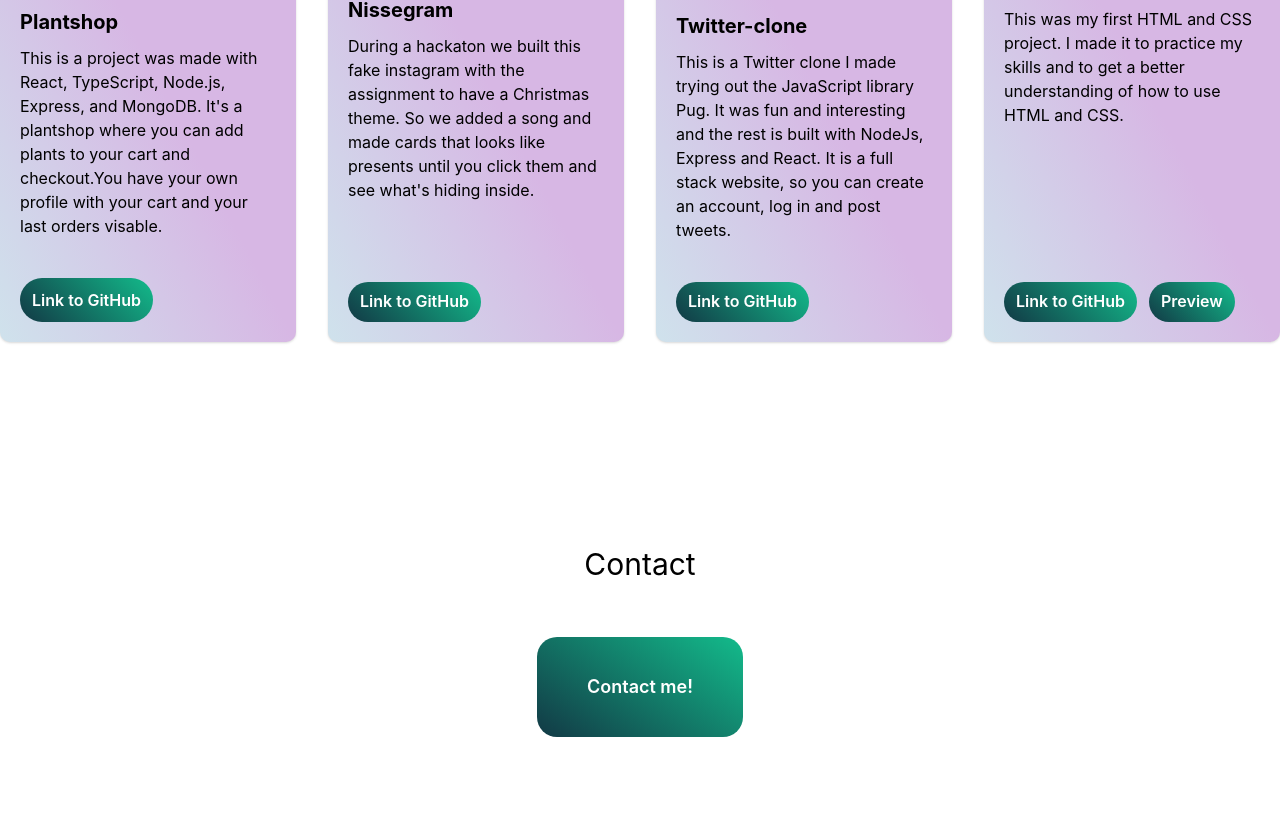
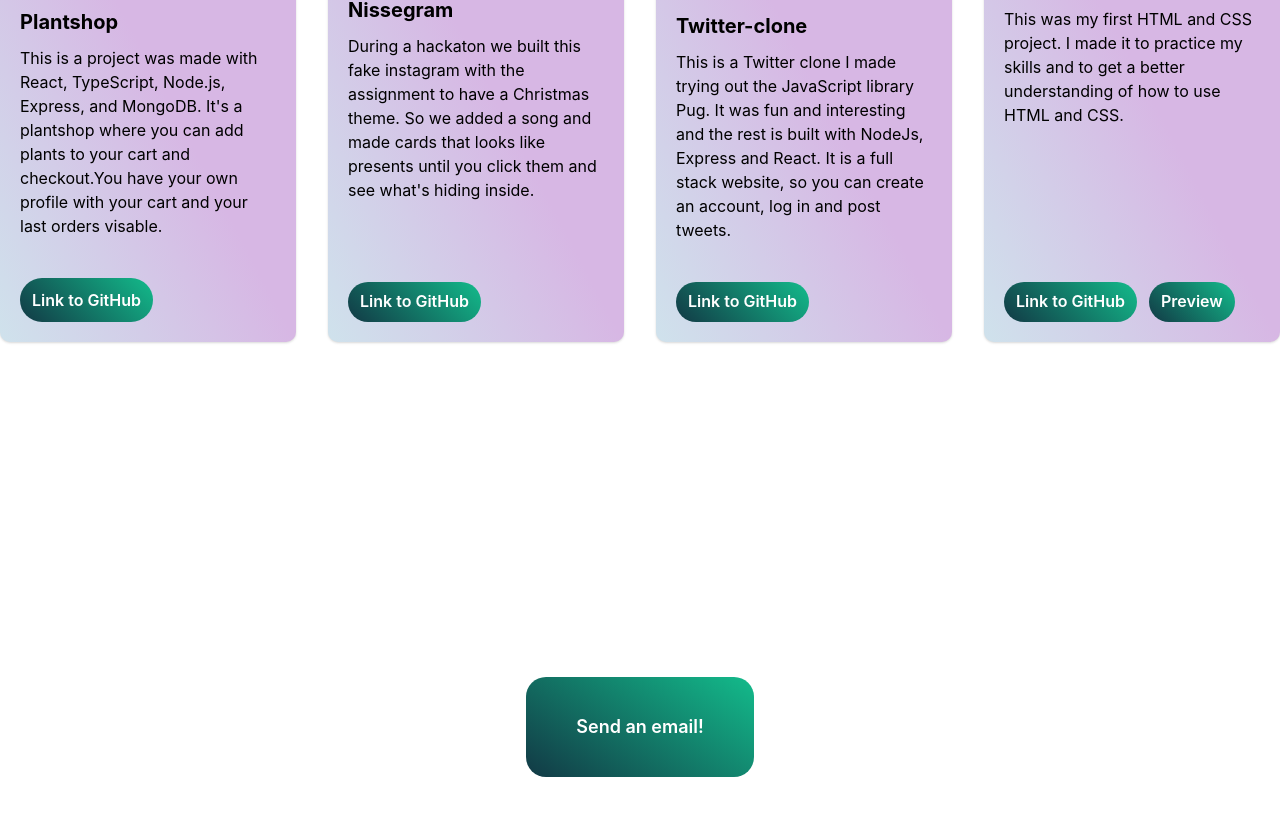
Before and after one commit to IzaMarkstrom/iza-portfolio-website, a Next.js app: page / in a window 1280 px wide. Shown: the part 3370-4185 px from the top of the page. Built offline with nearby package versions, Linux system fonts and the light colour scheme.

Commit message:
Added onClick function to email

```diff
--- a/components/Contact.jsx
+++ b/components/Contact.jsx
@@ -11,19 +11,26 @@ const Contact = () => {
     return (
         <Box mt='200px' id='contact' className='page' mb={5}>
             <Flex alignItems='center' flexDir='column'>
-                <Text fontSize='3xl'>Contact</Text>
+            <Text
+                fontSize='3xl'
+                mb={10}
+                color='white'
+                as='b'>
+                    Contact
+            </Text>
             </Flex>
             <Flex justifyContent='center' flexDir='row'>
                 <Button
                     variant='solid'
                     bgGradient={`linear(35deg, ${theme.colors.primary}, ${theme.colors.darkGreen})`}
                     color='white'
-                    _hover={{boxShadow: `0 0 10px 3px ${theme.colors.primary}`}}
+                    _hover={{p: '51px'}}
                     size='lg'
                     p='50px'
                     m='50px'
                     borderRadius='20px'
-                    >Contact me!</Button>
+                    onClick={() => window.location.assign("mailto:markstrom93@hotmail.com")}
+                    >Send an email!</Button>
             </Flex>
         </Box>
     );
```
